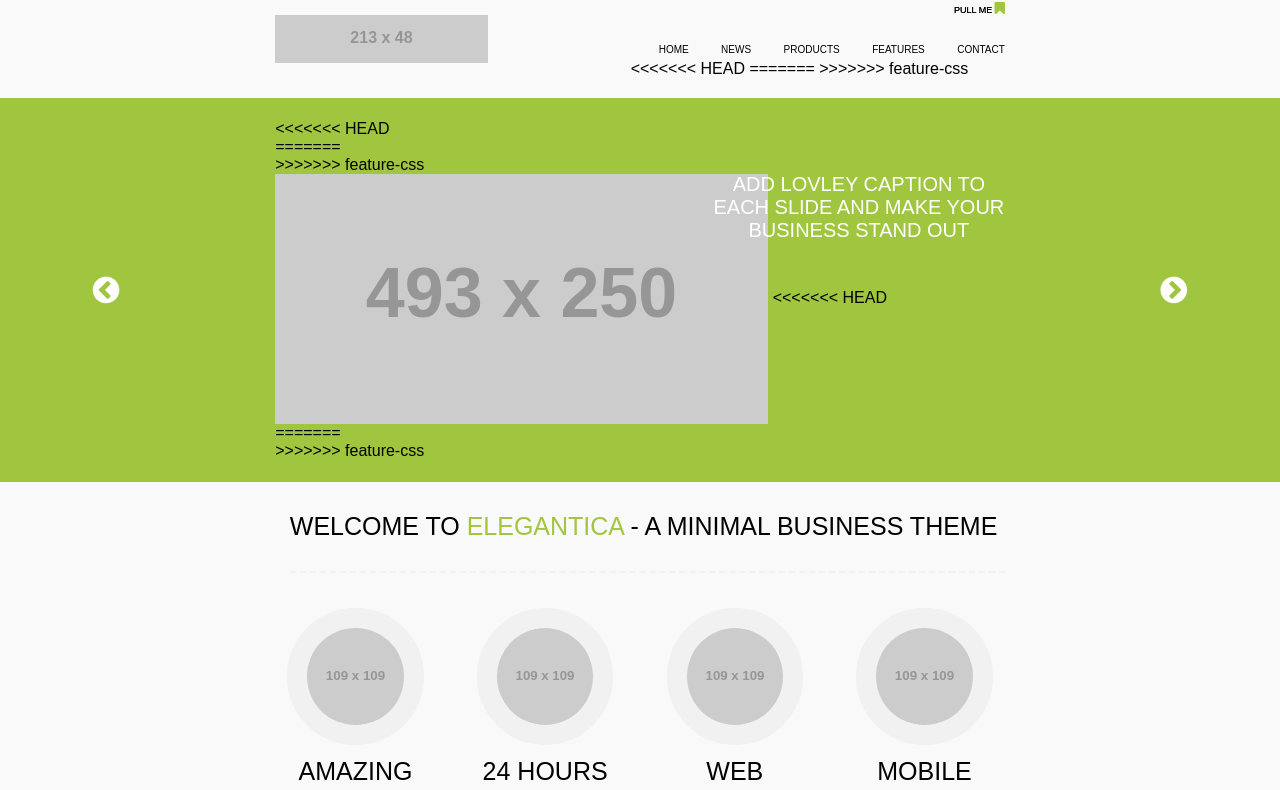
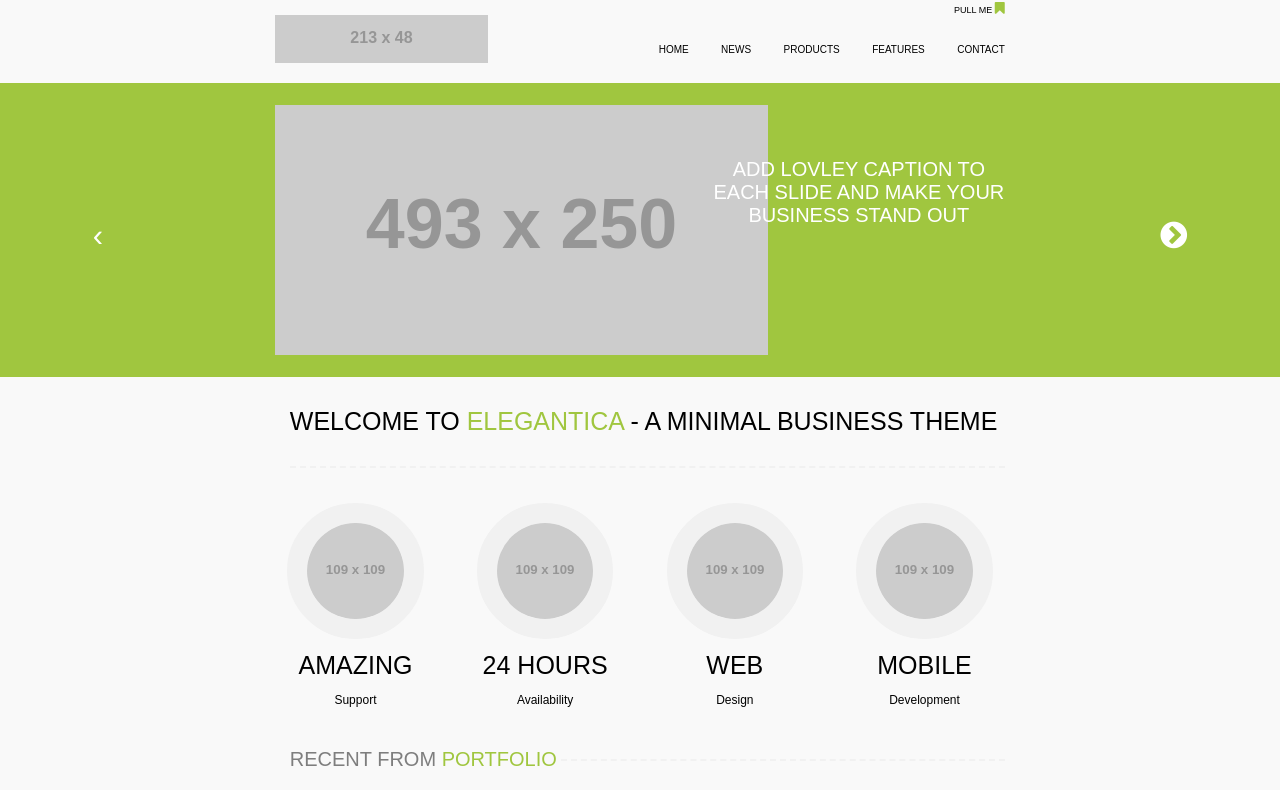
Before and after one commit to dpriyankaprdxn/graphicsumbrella, a plain HTML site: page index.html in a window 1280 px wide. Shown: the top 790 px of the page. Drawn offline with Linux system fonts and the light colour scheme; placeholder pictures from the web are drawn by us.

Commit message:
conflict clear

```diff
--- a/index.html
+++ b/index.html
@@ -49,11 +49,7 @@
               </li>
             </ul>
           </nav>
-<<<<<<< HEAD
           <a href="#FIXME" title="Pull me" class="pullme">Pull me <span class="fa fa-bookmark"></span></a>
-=======
-          <a href="#FIXME" class="pullme" title="Pull me">Pull me <span class="fa fa-bookmark"></span></a>
->>>>>>> feature-css
         </div>
       </div>
       <!-- wrapper end       -->
@@ -65,17 +61,9 @@
       <section class="banner">
         <!-- wrapper srart -->
         <div class="wrapper">
-<<<<<<< HEAD
           <a href="#FIXME" class="previous" title="Previous">&#8249;</a>
           <ul>
-            <li class="banner-img ">
-=======
-          <a href="#FIXME" class="previous" title="Previous">
-            <span class="fa fa-chevron-circle-left "></span>
-          </a>
-          <ul>
-            <li class="banner-img">
->>>>>>> feature-css
+             <li class="banner-img">
               <figure>
                 <img src="https://via.placeholder.com/493x250.png" alt="banner image">
               </figure>
@@ -93,15 +81,10 @@
               </figure>
               <h2>Add lovley caption to each slide and make your business stand out</h2>
             </li>
-<<<<<<< HEAD
-           </ul>
-           <a href="#FIXME" class="next" title="next">&#8250;</a>
-=======
           </ul>
           <a href="#FIXME" class="next" title="next">
             <span class="fa fa-chevron-circle-right "></span>
           </a>
->>>>>>> feature-css
         </div>
         <!-- swrapper end -->
       </section>
```
